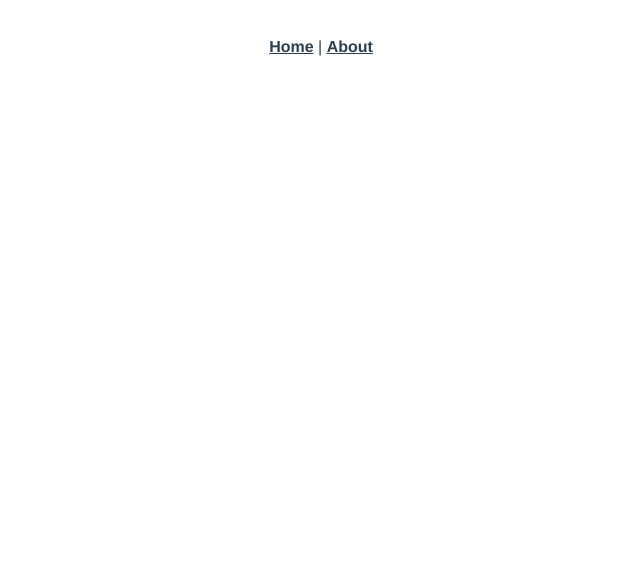
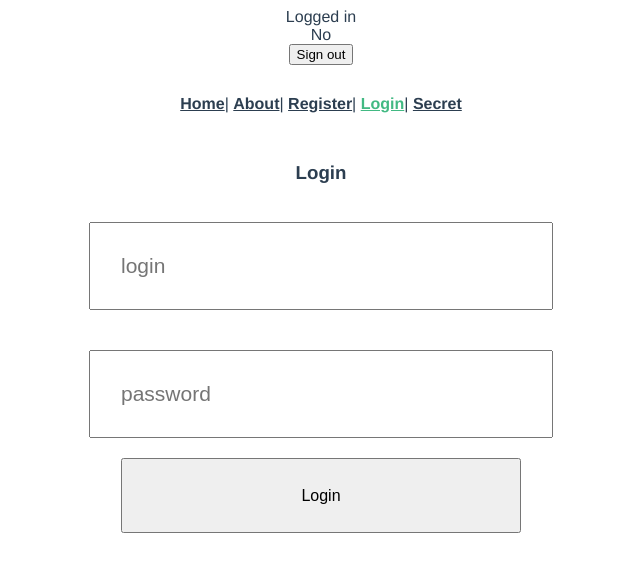
Before and after one commit to laveesh-gupta/justreportit, a Vue app: page /login in a window 1280 px wide. Shown: the top 572 px of the page, without its empty margins (319-959 px from the left). Built offline with nearby package versions, Linux system fonts and the light colour scheme; no server answers.

Commit message:
working login and authentication

```diff
--- a/package.json
+++ b/package.json
@@ -8,7 +8,9 @@
     "lint": "vue-cli-service lint"
   },
   "dependencies": {
+    "axios": "^0.19.2",
     "core-js": "^3.6.4",
+    "firebase": "^7.8.2",
     "register-service-worker": "^1.6.2",
     "vue": "^2.6.11",
     "vue-router": "^3.1.5",
--- a/src/App.vue
+++ b/src/App.vue
@@ -1,29 +1,45 @@
 <template>
   <div id="app">
+    <!-- <header></header> -->
+    <top-header></top-header>
     <div id="nav">
-      <router-link to="/">Home</router-link> |
-      <router-link to="/about">About</router-link>
+      <router-link to="/">Home</router-link>|
+      <router-link to="/about">About</router-link>|
+      <router-link to="/register">Register</router-link>|
+      <router-link to="/login">Login</router-link>|
+      <router-link to="/secret">Secret</router-link>
     </div>
-    <router-view/>
+    <router-view />
   </div>
 </template>
 
+<script>
+import Header from "./components/Top-Header";
+export default {
+  components: {
+    "top-header": Header
+  },
+  data() {
+    return {
+      blah: "erik"
+    };
+  }
+};
+</script>
+
 <style lang="scss">
 #app {
-  font-family: Avenir, Helvetica, Arial, sans-serif;
+  font-family: "Avenir", Helvetica, Arial, sans-serif;
   -webkit-font-smoothing: antialiased;
   -moz-osx-font-smoothing: grayscale;
   text-align: center;
   color: #2c3e50;
 }
-
 #nav {
   padding: 30px;
-
   a {
     font-weight: bold;
     color: #2c3e50;
-
     &.router-link-exact-active {
       color: #42b983;
     }
--- /dev/null
+++ b/src/components/Top-Header.vue
@@ -0,0 +1,53 @@
+<template>
+  <div>
+    Logged in
+    <div v-if="loggedIn">Yes</div>
+    <div v-else>No</div>
+    <button class="but" @click="signOut">Sign out</button>
+  </div>
+</template>
+
+<script>
+import * as firebase from "firebase/app";
+import "firebase/auth";
+export default {
+  name: "top-header",
+  mounted() {
+    this.setupFirebase();
+  },
+  methods: {
+    setupFirebase() {
+      firebase.auth().onAuthStateChanged(user => {
+        if (user) {
+          // User is signed in.
+          console.log("signed in");
+          this.loggedIn = true;
+        } else {
+          // No user is signed in.
+          this.loggedIn = false;
+          console.log("signed out", this.loggedIn);
+        }
+      });
+    },
+    signOut() {
+      firebase
+        .auth()
+        .signOut()
+        .then(() => {
+          this.$router.replace({ name: "login" });
+        });
+    }
+  },
+  data() {
+    return {
+      loggedIn: false
+    };
+  }
+};
+</script>
+
+<style lang="scss" scoped>
+div {
+  color: inherit;
+}
+</style>
--- a/src/main.js
+++ b/src/main.js
@@ -1,13 +1,41 @@
-import Vue from 'vue'
-import App from './App.vue'
-import './registerServiceWorker'
-import router from './router'
-import store from './store'
+import Vue from "vue";
+import App from "./App.vue";
+import router from "./router";
+import store from "./store";
+import firebase from "firebase/app";
+import axios from "axios";
 
-Vue.config.productionTip = false
+Vue.config.productionTip = false;
+Vue.prototype.$axios = axios;
 
-new Vue({
-  router,
-  store,
-  render: h => h(App)
-}).$mount('#app')
+// Your web app's Firebase configuration
+var firebaseConfig = {
+  apiKey: "AIzaSyC36dbzd9bk16WzgXCcO5opT8mdvk4HTdE",
+  authDomain: "myapp-642e6.firebaseapp.com",
+  databaseURL: "https://myapp-642e6.firebaseio.com",
+  projectId: "myapp-642e6",
+  storageBucket: "myapp-642e6.appspot.com",
+  messagingSenderId: "398228149616",
+  appId: "1:398228149616:web:35889667efc0eb6e4d6bb5"
+};
+// Initialize Firebase
+firebase.initializeApp(firebaseConfig);
+
+let app;
+
+firebase.auth().onAuthStateChanged(user => {
+  console.log("user", user);
+  if (!app) {
+    app = new Vue({
+      router,
+      store,
+      render: h => h(App)
+    }).$mount("#app");
+  }
+});
+
+// app = new Vue({
+//   router,
+//   store,
+//   render: h => h(App)
+// }).$mount("#app");
--- a/src/router/index.js
+++ b/src/router/index.js
@@ -1,29 +1,63 @@
-import Vue from 'vue'
-import VueRouter from 'vue-router'
-import Home from '../views/Home.vue'
+import Vue from "vue";
+import VueRouter from "vue-router";
+import Home from "../views/Home.vue";
+import Register from "../views/Register.vue";
+import Login from "../views/Login.vue";
+import Secret from "../views/Secret.vue";
 
-Vue.use(VueRouter)
+import * as firebase from "firebase/app";
+import "firebase/auth";
+
+Vue.use(VueRouter);
 
 const routes = [
   {
-    path: '/',
-    name: 'Home',
+    path: "/",
+    name: "home",
     component: Home
   },
   {
-    path: '/about',
-    name: 'About',
+    path: "/secret",
+    name: "secret",
+    component: Secret,
+    meta: { requiresAuth: true }
+  },
+  {
+    path: "/login",
+    name: "login",
+    component: Login
+  },
+  {
+    path: "/register",
+    name: "register",
+    component: Register
+  },
+  {
+    path: "/about",
+    name: "about",
     // route level code-splitting
     // this generates a separate chunk (about.[hash].js) for this route
     // which is lazy-loaded when the route is visited.
-    component: () => import(/* webpackChunkName: "about" */ '../views/About.vue')
+    component: () =>
+      import(/* webpackChunkName: "about" */ "../views/About.vue")
   }
-]
+];
 
 const router = new VueRouter({
-  mode: 'history',
+  mode: "history",
   base: process.env.BASE_URL,
   routes
-})
+});
 
-export default router
+router.beforeEach((to, from, next) => {
+  const requiresAuth = to.matched.some(record => record.meta.requiresAuth);
+  const isAuthenticated = firebase.auth().currentUser;
+  console.log("isauthenticated", isAuthenticated);
+  if (requiresAuth && !isAuthenticated) {
+    next("/login");
+  } else {
+    next();
+  }
+});
+
+export default router;
--- /dev/null
+++ b/src/views/Login.vue
@@ -0,0 +1,63 @@
+<template>
+  <div>
+    <h3>Login</h3>
+    <form @submit.prevent="pressed">
+      <div class="login">
+        <input type="text" placeholder="login" v-model="email" />
+      </div>
+      <div class="password">
+        <input type="password" placeholder="password" v-model="password" />
+      </div>
+      <button>Login</button>
+    </form>
+    <div class="error" v-if="error">{{error.message}}</div>
+  </div>
+</template>
+
+<script>
+import * as firebase from "firebase/app";
+import "firebase/auth";
+export default {
+  data() {
+    return {
+      email: "",
+      password: "",
+      error: ""
+    };
+  },
+  methods: {
+    pressed() {
+      firebase
+        .auth()
+        .signInWithEmailAndPassword(this.email, this.password)
+        .then(data => {
+          console.log(data);
+          this.$router.replace({ name: "secret" });
+        })
+        .catch(error => {
+          this.error = error;
+        });
+    }
+  }
+};
+</script>
+
+<style lang="scss" scoped>
+div {
+  color: inherit;
+}
+input {
+  width: 400px;
+  padding: 30px;
+  margin: 20px;
+  font-size: 21px;
+}
+button {
+  width: 400px;
+  height: 75px;
+  font-size: 100%;
+}
+.error {
+  color: red;
+}
+</style>
--- /dev/null
+++ b/src/views/Register.vue
@@ -0,0 +1,59 @@
+<template>
+  <div>
+    <div class="error" v-if="error">{{error.message}}</div>
+    <form @submit.prevent="pressed">
+      Register
+      <div class="email">
+        <input type="email" v-model="email" placeholder="email" />
+      </div>
+      <div class="password">
+        <input type="password" v-model="password" placeholder="password" />
+      </div>
+      <button type="submit">Register</button>
+    </form>
+  </div>
+</template>
+
+<script>
+import * as firebase from "firebase/app";
+import "firebase/auth";
+export default {
+  data() {
+    return {
+      email: "",
+      password: "",
+      error: ""
+    };
+  },
+  methods: {
+    pressed() {
+      firebase
+        .auth()
+        .createUserWithEmailAndPassword(this.email, this.password)
+        .then(() => {
+          console.log("here");
+          this.$router.replace({ name: "secret" });
+        })
+        .catch(error => (this.error = error));
+    }
+  }
+};
+</script>
+
+<style lang="scss" scoped>
+.error {
+  color: red;
+  font-size: 18px;
+}
+input {
+  width: 400px;
+  padding: 30px;
+  margin: 20px;
+  font-size: 21px;
+}
+button {
+  width: 400px;
+  height: 75px;
+  font-size: 100%;
+}
+</style>
--- /dev/null
+++ b/src/views/Secret.vue
@@ -0,0 +1,44 @@
+<template>
+  <div>
+    <h3>
+      <h5 class="secret" v-for="secret in secrets" :key="secret.char_id">{{secret.name}}</h5>
+      <h4>Hello World</h4>
+    </h3>
+  </div>
+</template>
+
+<script>
+import * as firebase from "firebase/app";
+import "firebase/auth";
+export default {
+  data() {
+    return {
+      secrets: ""
+    };
+  },
+  mounted() {
+    this.getSecrets();
+  },
+  methods: {
+    async getSecrets() {
+      const token = await firebase.auth().currentUser.getIdToken();
+      let config = {
+        headers: {
+          Authorization: `Bearer ${token}`
+        }
+      };
+      this.secrets = await this.$axios.get(
+        "http://localhost:3000/erik",
+        config
+      );
+      this.secrets = this.secrets.data;
+    }
+  }
+};
+</script>
+
+<style lang="scss" scoped>
+div {
+  color: inherit;
+}
+</style>
```
Also changed, not shown: 1 other file (tests, documents, lock files or other folders).
